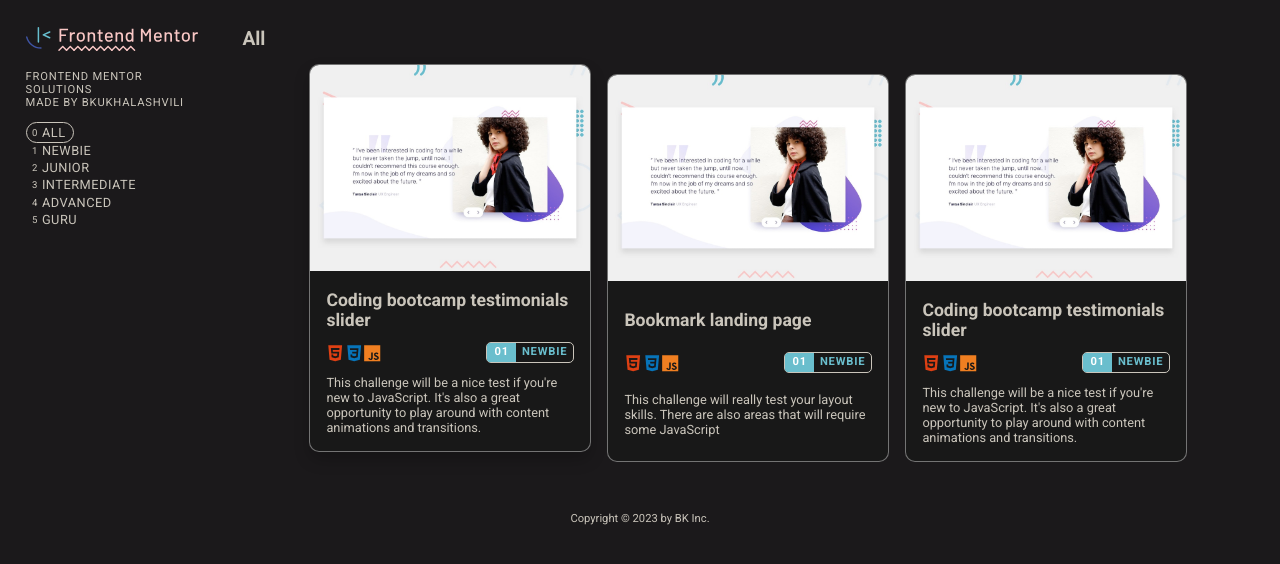
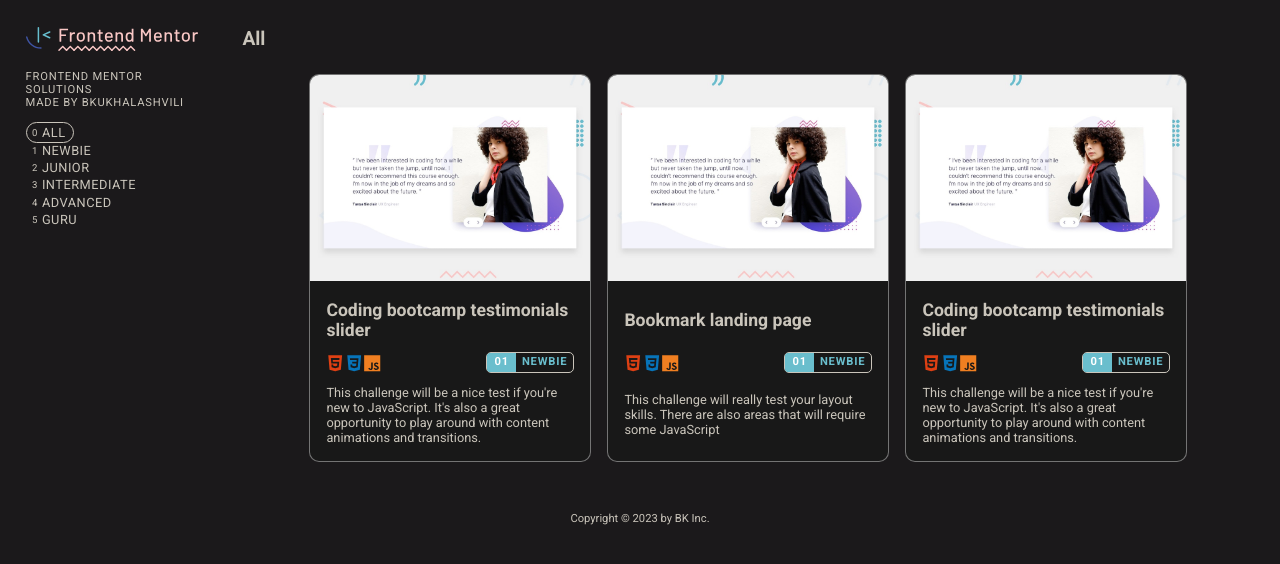
Before and after one commit to Bkukhalashvili/Frontend-Mentor-Challenges.github.io, a website: page index.html in a window 1280 px wide. In both pictures the pointer is over the element 450 px from the left and 268 px from the top of the page. Drawn offline with nearby package versions, Linux system fonts and the light colour scheme.

Commit message:
small improvements

```diff
--- a/css/style.css
+++ b/css/style.css
@@ -302,10 +302,22 @@
   transform: translateY(-10px);
   box-shadow: 0 1rem 2rem rgba(0, 0, 0, 0.2);
 }
+@media only screen and (max-width: 48em), only screen and (hover: none) {
+  .card:hover {
+    transform: translateY(0px);
+    box-shadow: none;
+  }
+}
 .card:active {
   transform: translateY(-1px);
   box-shadow: 0 0.5rem 1rem rgba(0, 0, 0, 0.4);
   border: 1px solid rgba(255, 255, 255, 0.8);
+}
+@media only screen and (max-width: 48em), only screen and (hover: none) {
+  .card:active {
+    transform: translateY(0px);
+    box-shadow: none;
+  }
 }
 .card__image {
   width: 100%;
```
